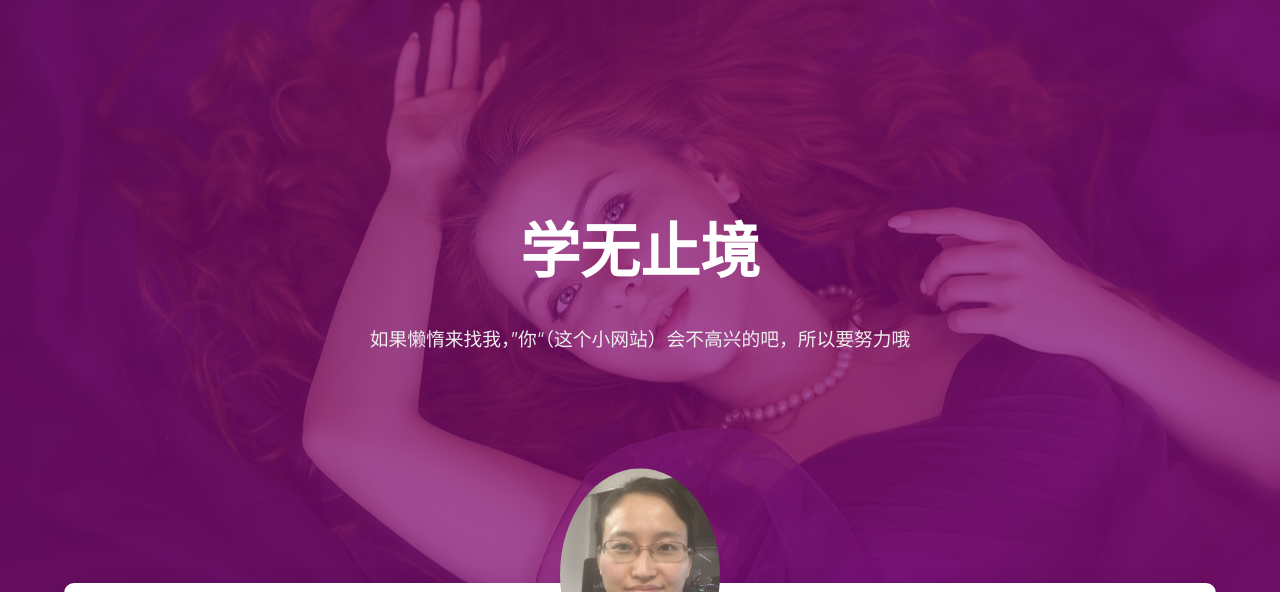
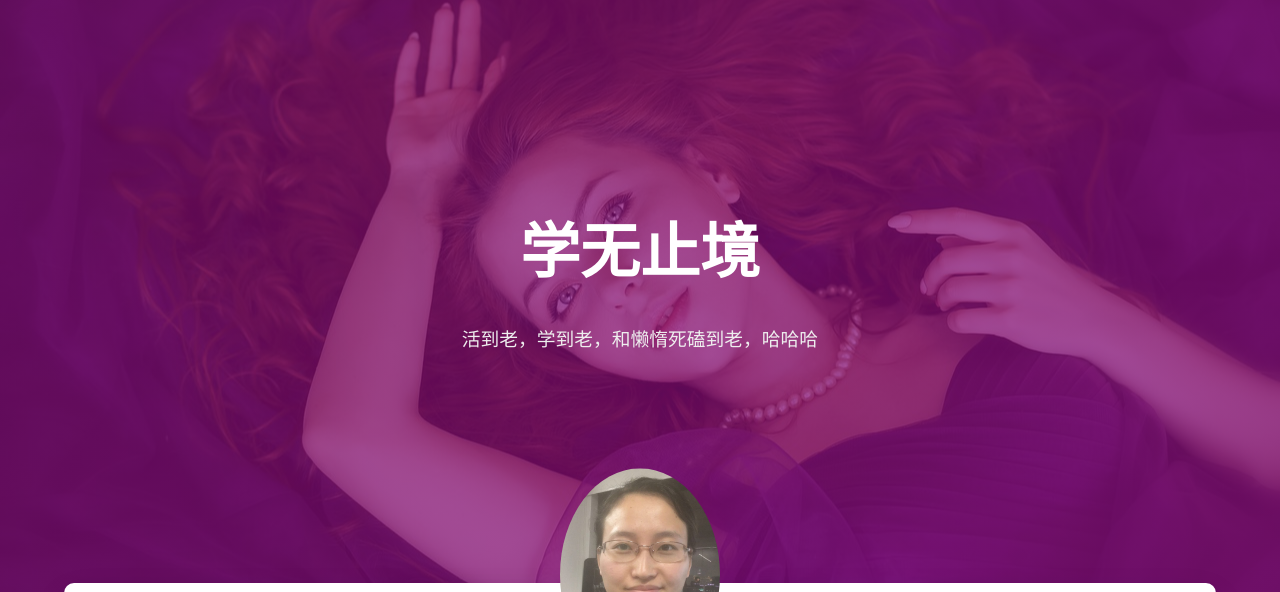
Before and after one commit to hellojw/hellojw.github.io, a plain HTML site: page about/index.html in a window 1280 px wide. Shown: the part 85-677 px from the top of the page. Drawn offline with Linux system fonts and the light colour scheme; some packages are replaced by stand-ins of ours; a script that the page names is missing.

Commit message:
Site updated: 2019-06-29 10:07:17

```diff
--- a/about/index.html
+++ b/about/index.html
@@ -110,7 +110,7 @@
         <div class="logo-name">小威威@基地之一</div>
         <div class="logo-desc">
 
-            如果懒惰来找我，”你“（这个小网站）会不高兴的吧，所以要努力哦
+            活到老，学到老，和懒惰死磕到老，哈哈哈
 
         </div>
     </div>
@@ -195,7 +195,7 @@
 
             <div class="description center-align">
 
-                    如果懒惰来找我，”你“（这个小网站）会不高兴的吧，所以要努力哦
+                    活到老，学到老，和懒惰死磕到老，哈哈哈
 
             </div>
         </div>
```
Also changed, not shown: 2019/06/28/li-qun-flags/index.html (+1 -1 lines), archives/2019/06/index.html (+2 -2 lines), archives/2019/index.html (+2 -2 lines), archives/index.html (+2 -2 lines), categories/index.html (+2 -2 lines), categories/小目标/index.html (+2 -2 lines), friends/index.html (+2 -2 lines), index.html (+2 -2 lines), tags/index.html (+2 -2 lines), tags/情感/index.html (+2 -2 lines), tags/生活/index.html (+2 -2 lines).
